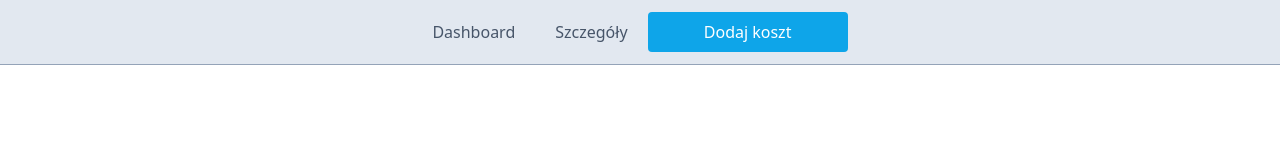
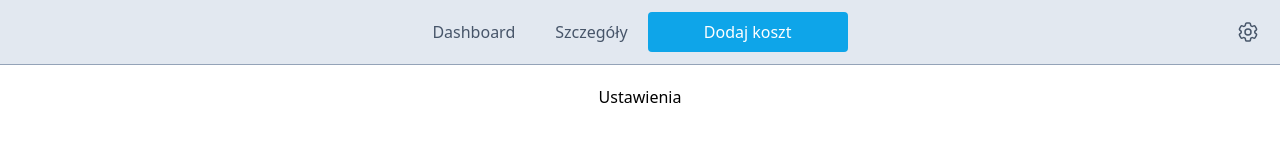
Before and after one commit to kxconrad/Homebudget-control, a React (Create React App) app: page /settings in a window 1280 px wide. Shown: the top 160 px of the page. Built offline with nearby package versions, Linux system fonts and the light colour scheme.

Commit message:
cost value counter, settings nav

```diff
--- a/src/components/Navigation.js
+++ b/src/components/Navigation.js
@@ -3,6 +3,7 @@
 import Dashboard from './dashboard/Dashboard';
 import Details from './details/Details';
 import NewPositionModal from './newCost/NewPositionModal';
+import MonthSettings from './settings/MonthSettings';
 
 export default function Navigation({ routing }) {
 
@@ -20,14 +21,16 @@
     <nav className="text-slate-600
      bg-slate-200 w-full flex
       justify-center items-center mb-5
-       border-b border-slate-400">
+       border-b border-slate-400 relative">
       <ul className="flex gap-10 my-5 justify-center">
         {
           routing.map(value =>
-            <li key={value.id}
-                className="hover:text-black">
-              <Link to={value.path}>{value.title}</Link>
-            </li>)
+            value.menu ?
+              <li key={value.id}
+                  className="hover:text-black">
+                <Link to={value.path}>{value.title}</Link>
+              </li> : null
+          )
         }
       </ul>
       <div className="ml-5">
@@ -40,6 +43,19 @@
         </button>
         <NewPositionModal isOpen={showModal} handleClose={closeOpenNewPositionModal} />
       </div>
+
+      <Link to={routing[2].path}>
+        <div className="settings-icon absolute h-full top-0 right-[20px] items-center flex">
+          <svg xmlns="http://www.w3.org/2000/svg" fill="none" viewBox="0 0 24 24" strokeWidth={1.5}
+               stroke="currentColor"
+               className="size-6">
+            <path strokeLinecap="round" strokeLinejoin="round"
+                  d="M9.594 3.94c.09-.542.56-.94 1.11-.94h2.593c.55 0 1.02.398 1.11.94l.213 1.281c.063.374.313.686.645.87.074.04.147.083.22.127.325.196.72.257 1.075.124l1.217-.456a1.125 1.125 0 0 1 1.37.49l1.296 2.247a1.125 1.125 0 0 1-.26 1.431l-1.003.827c-.293.241-.438.613-.43.992a7.723 7.723 0 0 1 0 .255c-.008.378.137.75.43.991l1.004.827c.424.35.534.955.26 1.43l-1.298 2.247a1.125 1.125 0 0 1-1.369.491l-1.217-.456c-.355-.133-.75-.072-1.076.124a6.47 6.47 0 0 1-.22.128c-.331.183-.581.495-.644.869l-.213 1.281c-.09.543-.56.94-1.11.94h-2.594c-.55 0-1.019-.398-1.11-.94l-.213-1.281c-.062-.374-.312-.686-.644-.87a6.52 6.52 0 0 1-.22-.127c-.325-.196-.72-.257-1.076-.124l-1.217.456a1.125 1.125 0 0 1-1.369-.49l-1.297-2.247a1.125 1.125 0 0 1 .26-1.431l1.004-.827c.292-.24.437-.613.43-.991a6.932 6.932 0 0 1 0-.255c.007-.38-.138-.751-.43-.992l-1.004-.827a1.125 1.125 0 0 1-.26-1.43l1.297-2.247a1.125 1.125 0 0 1 1.37-.491l1.216.456c.356.133.751.072 1.076-.124.072-.044.146-.086.22-.128.332-.183.582-.495.644-.869l.214-1.28Z" />
+            <path strokeLinecap="round" strokeLinejoin="round" d="M15 12a3 3 0 1 1-6 0 3 3 0 0 1 6 0Z" />
+          </svg>
+        </div>
+      </Link>
+
     </nav>
     <Routes>
       <Route
@@ -54,6 +70,12 @@
           <Details />
         }
       ></Route>
+      <Route
+        path="/settings"
+        element={
+          <MonthSettings />
+        }
+      ></Route>
     </Routes>
   </Router>);
 }
--- a/src/components/dashboard/Counters.js
+++ b/src/components/dashboard/Counters.js
@@ -7,9 +7,13 @@
   const filteredCosts = allCosts.filter((cost) => cost.month === selectedMonth);
 
   const countersData = {
-    length: filteredCosts.length ? filteredCosts.length : 0
-    // moneySpent: filteredCosts.
+    length: filteredCosts.length ? filteredCosts.length : 0,
+    moneySpent: filteredCosts.length ? filteredCosts.reduce((total, current) => total + current.value, 0) : 0,
+    currency: 'zł'
+
   };
+
+  console.log('filteredCosts: ', filteredCosts);
 
   return (<div className="w-full mt-5 flex justify-around flex-wrap">
     <div className="flex flex-col items-center">
@@ -19,6 +23,7 @@
           {
             countersData.length
           }
+
         </span>
       </div>
     </div>
@@ -26,7 +31,11 @@
     <div className="flex flex-col items-center">
       <h1>Wydane:</h1>
       <div className="h-[150px] w-[150px] bg-slate-300 rounded-full flex justify-center items-center">
-        <span className="text-3xl">0</span>
+        <span className="text-3xl">
+          {
+            countersData.moneySpent + countersData.currency
+          }
+          </span>
       </div>
     </div>
 
--- a/src/components/newCost/NewPositionForm.js
+++ b/src/components/newCost/NewPositionForm.js
@@ -38,7 +38,7 @@
           </div>
           <div className="flex flex-col mt-5">
             <label className="label">Wprowadź kwotę</label>
-            <input className="input" type="text" name="cost" value={value}
+            <input className="input" type="number" name="cost" value={value}
                    onChange={e => setValue(e.target.value)} />
           </div>
           <div className="flex flex-col mt-5">
--- /dev/null
+++ b/src/components/settings/MonthSettings.js
@@ -0,0 +1,7 @@
+import React from 'react';
+
+export default function MonthSettings() {
+  return <div>
+    Ustawienia
+  </div>;
+}
--- a/src/utils/data/routing.js
+++ b/src/utils/data/routing.js
@@ -2,11 +2,20 @@
   {
     id: 1,
     path: '/',
-        title: 'Dashboard'
+    title: 'Dashboard',
+    menu: true
   },
   {
     id: 2,
     path: '/details',
-        title: 'Szczegóły'
+    title: 'Szczegóły',
+    menu: true
+  },
+  {
+    id: 3,
+    path: '/settings',
+    title: 'ustawienia',
+    menu: false
   }
+
 ];
```
Lines whose indentation alone changed are shown as unchanged.
